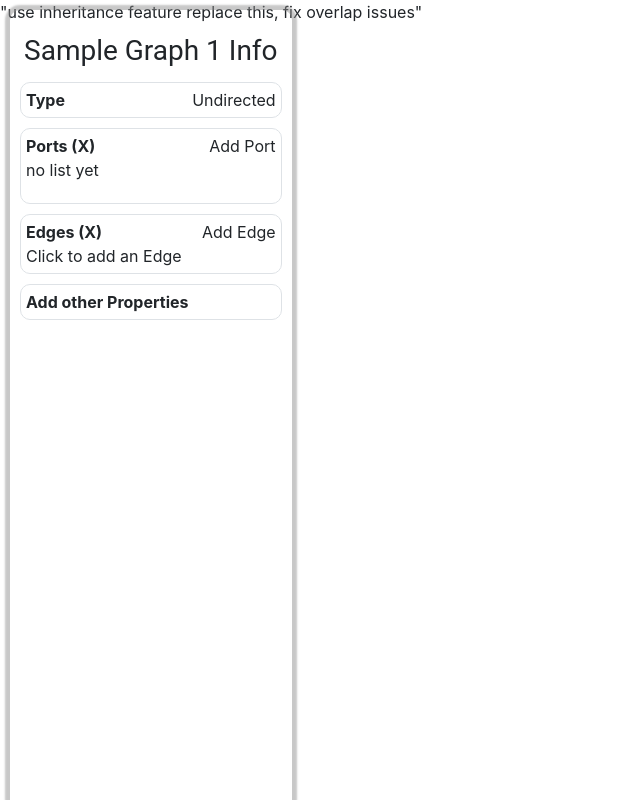
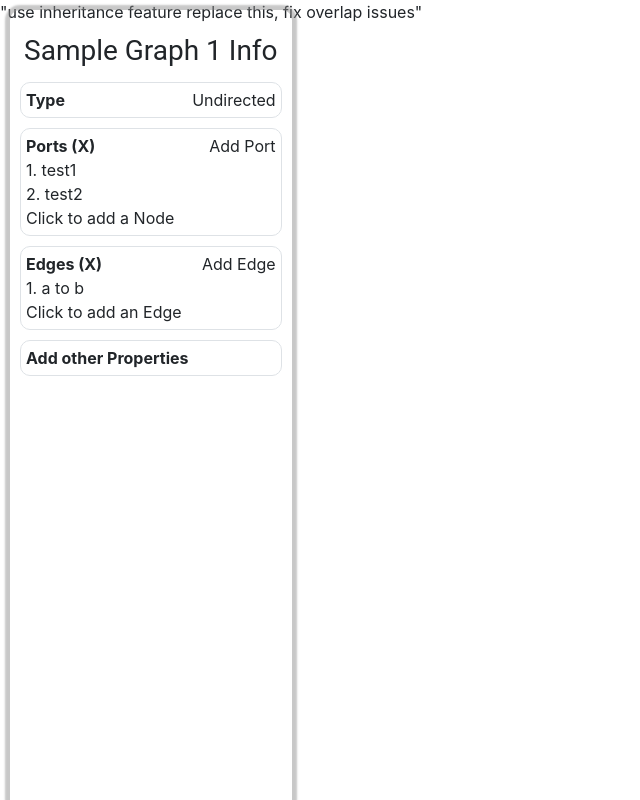
Before and after one commit to danielgiampaolo/CIS4930_Python, a Django app: page / in a window 1280 px wide. Shown: the whole page, without its empty margins (0-640 px from the left). Run offline with Django 3.2, Linux system fonts and the light colour scheme; some libraries are stand-ins or nearby versions.

Commit message:
Loop in HTML base added

```diff
--- a/src/graph/views.py
+++ b/src/graph/views.py
@@ -9,9 +9,15 @@ def index(request):
 
     graph_data = {
         "bottom": "text",
-        "nodes": ["a", "b"],
+        "nodes": ["test1", "test2"],
         "edges": ["a to b"],
         "type": "Undirected",
     }
 
+    # TODO:
+    #  1. See if its possible to modify the things above like a text box
+    #  2. Add button for update, & get information from "text box" ^^
+    #  3. Add a background color to sidebar, a nice soft color :)
+    #  4. Start looking into how to access sessions
+
     return render(request, 'index.html', graph_data)
--- a/src/templates/sidebar_base.html
+++ b/src/templates/sidebar_base.html
@@ -15,8 +15,9 @@
             <span style="float: right">Add Port</span>
         </div>
         {% block node_list %}
+        {% endblock %}
+
         <span>Click to add a Node</span>
-        {% endblock %}
     </div>
 
     <div class="property">
@@ -24,6 +25,9 @@
             <span style="font-weight: bold">Edges (X)</span>
             <span style="float: right">Add Edge</span>
         </div>
+        {% block edge_list %}
+        {% endblock %}
+
         <span>Click to add an Edge</span>
     </div>
     <div class="property">
--- a/src/templates/sidebar_context.html
+++ b/src/templates/sidebar_context.html
@@ -5,11 +5,20 @@
 <p>
     {{ type }}
 </p>
-
 {% endblock %}
 
 {% block node_list %}
-<p>
-    no list yet
-</p>
+{% for node in nodes %}
+<span style="display: block">
+    {{ forloop.counter }}. {{ node }}
+</span>
+{% endfor %}
 {% endblock %}
+
+{% block edge_list %}
+{% for edge in edges %}
+<span style="display: block">
+    {{ forloop.counter }}. {{ edge }}
+</span>
+{% endfor %}
+{% endblock %}
```
